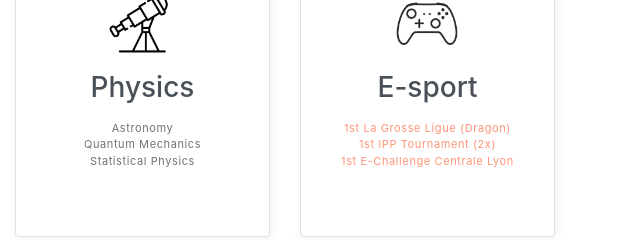
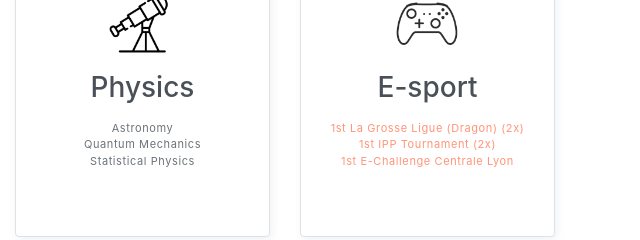
Before and after one commit to pierrecavalier/pierrecavalier.github.io, a plain HTML site: page index.html in a window 1280 px wide. Shown: the part 4380-4620 px from the top of the page, 640-1280 px from the left. Drawn offline with Linux system fonts and the light colour scheme.

Commit message:
Update 2 times grosse ligue winner in index.html

```diff
--- a/index.html
+++ b/index.html
@@ -441,7 +441,7 @@
                         <img src="assets/logo/interests/gaming.png" alt="Icon" style="width: 30%; padding: 0px 0px 10px 0px;">
                         <h5 class="title" style="padding: 0px 0px 10px 0px;">E-sport</h5>
                         <p class="subtitle" style="font-size: 11px;">
-                            <a class = "link" href="https://universityesports.fr/news/la-grosse-ligue---cest-quoi" target="_blank">1st La Grosse Ligue (Dragon)</a><br>
+                            <a class = "link" href="https://universityesports.fr/news/la-grosse-ligue---cest-quoi" target="_blank">1st La Grosse Ligue (Dragon) (2x)</a><br>
                             <a class = "link" href="https://gate.wp.telecom-sudparis.eu/projet/ip-paris-e-sport-tournament-2022/" target="_blank">1st IPP Tournament (2x)</a> <br>
                             <a class = "link" href="https://challenge-centrale-lyon.fr/accueil" target="_blank">1st E-Challenge Centrale Lyon</a> </p>
                     </div>
```
